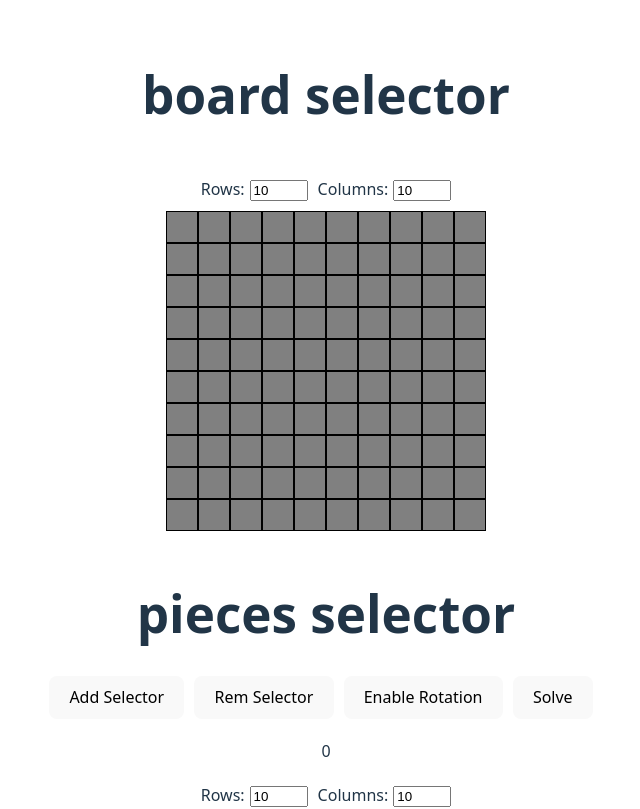
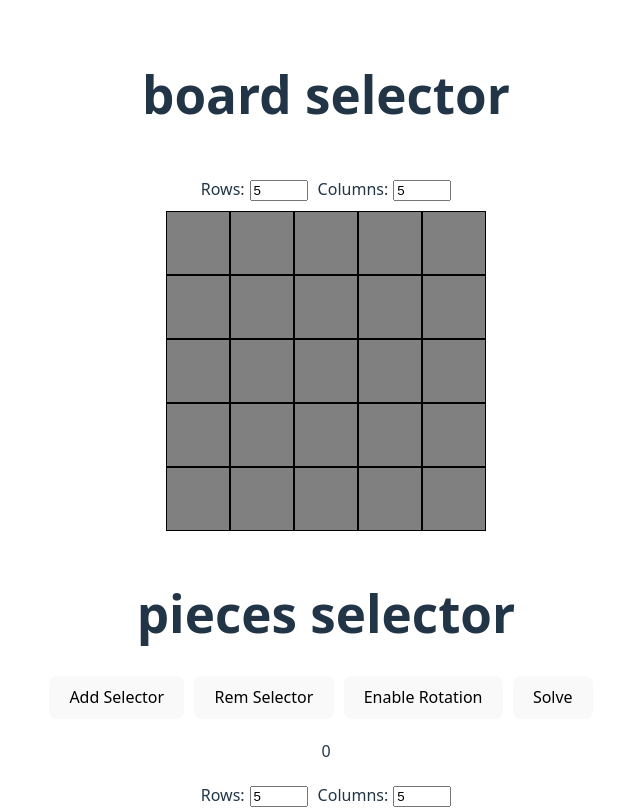
Before and after one commit to F-mM7/tiling-solver, a React (Vite) app: page / in a window 1280 px wide. Shown: the top 809 px of the page, without its empty margins (314-954 px from the left). Built offline with nearby package versions, Linux system fonts and the light colour scheme.

Commit message:
fix: セレクターの初期行数と列数を5に設定

```diff
--- a/src/components/Selector.tsx
+++ b/src/components/Selector.tsx
@@ -13,8 +13,8 @@ const Selector: React.FC<SelectorProps> = ({
   handleSelectorChange: handleSelectorChange,
   color = "white",
 }) => {
-  const [rows, setRows] = useState(10);
-  const [cols, setCols] = useState(10);
+  const [rows, setRows] = useState(5);
+  const [cols, setCols] = useState(5);
   const [selectedCells, setSelectedCells] = useState<number[][]>([]);
 
   useEffect(() => {
```
